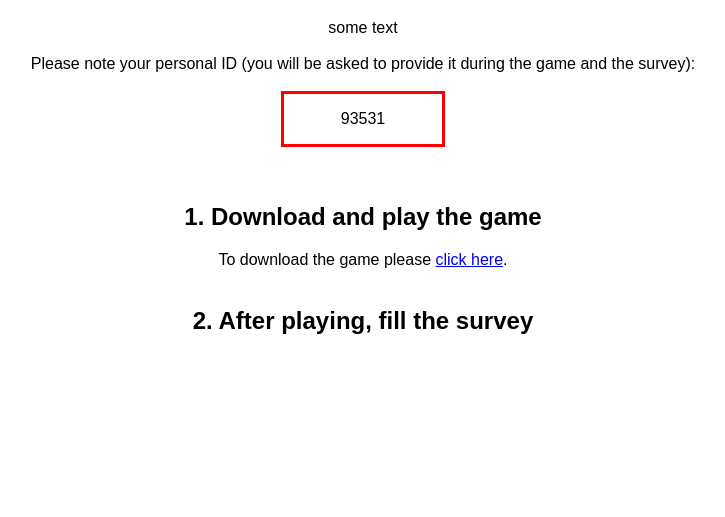
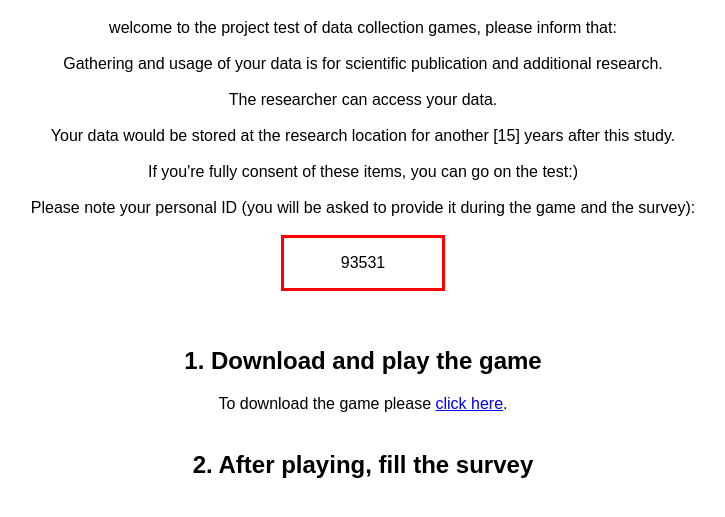
Before and after one commit to Yutingwwwwww/Yutingwwwwww.github.io, a plain HTML site: page index.html in a window 1280 px wide. Shown: the part 87-604 px from the top of the page, without its empty margins (277-1002 px from the left). Drawn offline with Linux system fonts and the light colour scheme.

Commit message:
Update index.html

```diff
--- a/index.html
+++ b/index.html
@@ -6,7 +6,15 @@
     </head>
     <body style="font-family: Arial, Helvetica, sans-serif;text-align: center;">
 		<h1>Hello</h1>
-		some text<br>
+		welcome to the project test of data collection games, please inform that:<br>
+		<br>
+	        Gathering and usage of your data is for scientific publication and additional research. <br>
+	        <br>
+	        The researcher can access your data.<br>
+	        <br>
+	        Your data would be stored at the research location for another [15] years after this study.<br>
+	        <br>
+	        If you're fully consent of these items, you can go on the test:)<br>
 		<br>
 		Please note your personal ID (you will be asked to provide it during the game and the survey):<br>
 		<br>
```
